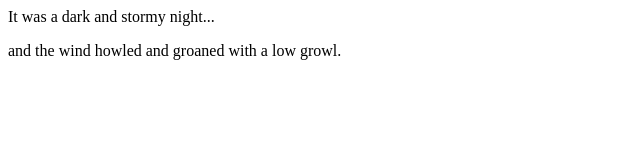
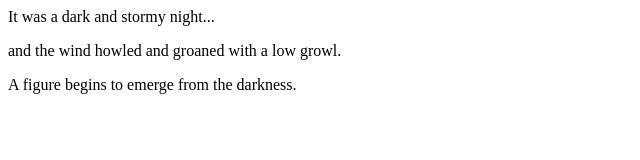
Before and after one commit to R-bB/fireside-story, a plain HTML site: page index.html in a window 1280 px wide. Shown: the whole page, without its empty margins (0-640 px from the left). Drawn offline with Linux system fonts and the light colour scheme.

Commit message:
added third line

```diff
--- a/index.html
+++ b/index.html
@@ -2,5 +2,6 @@
   <body>
     <p>It was a dark and stormy night...</p>
     <p>and the wind howled and groaned with a low growl.</p>
+    <p>A figure begins to emerge from the darkness.</p>
   </body>
 </html>
```
